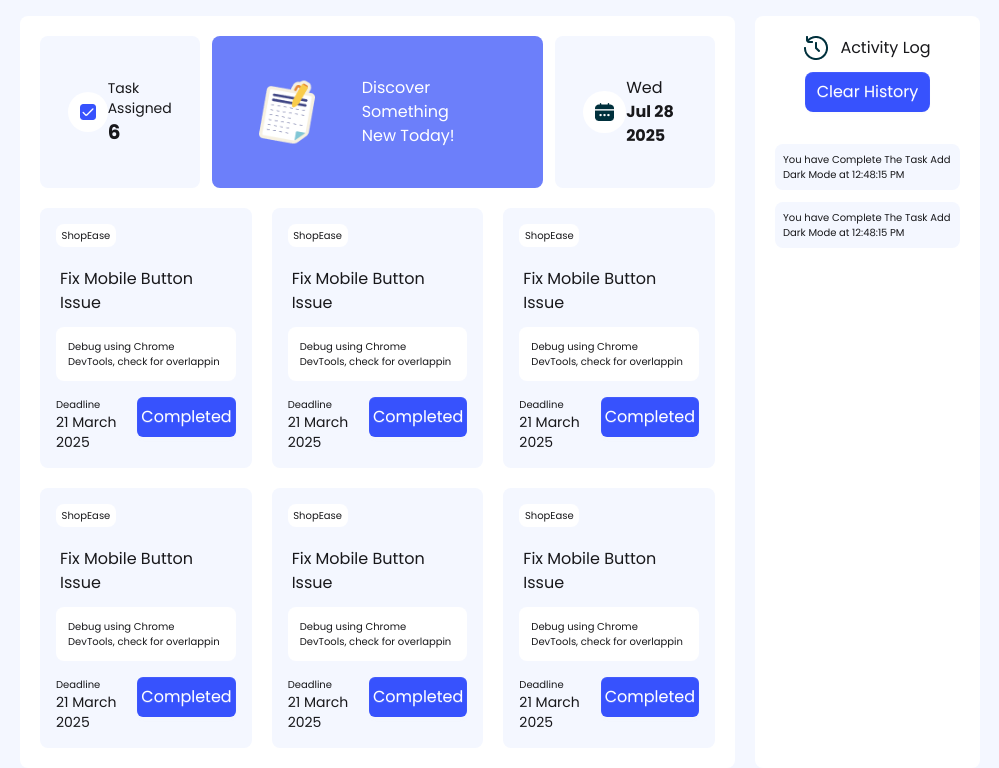
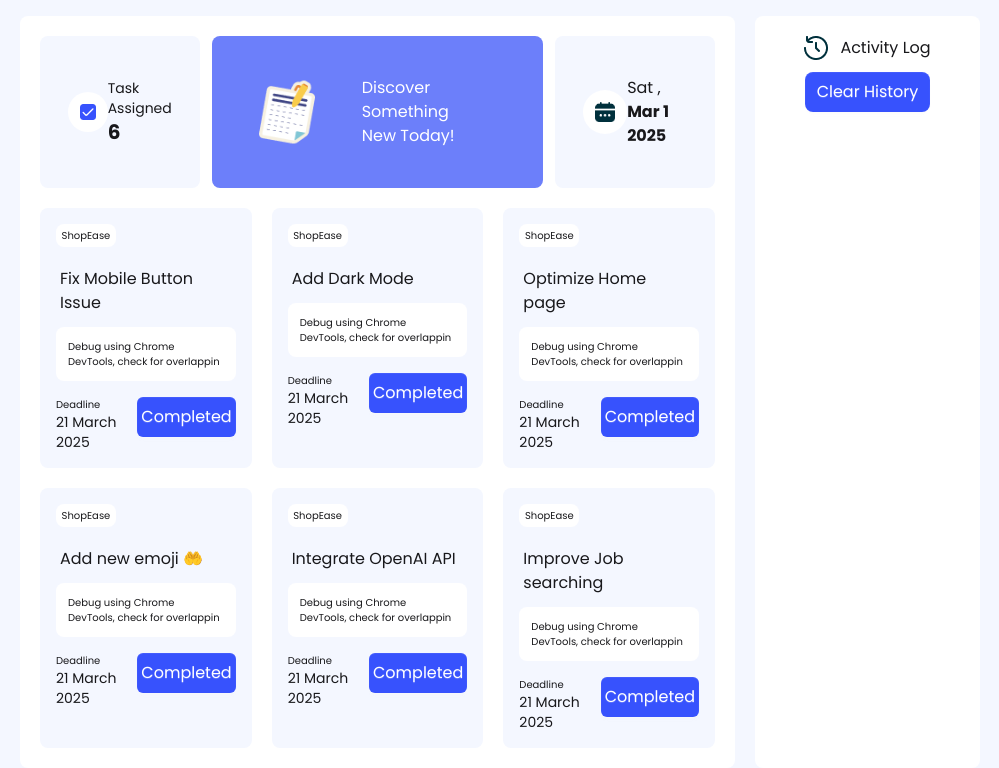
Before and after one commit to naifulnaife/Dev-Board, a plain HTML site: page index.html in a window 1280 px wide. Shown: the part 104-872 px from the top of the page, without its empty margins (140-1139 px from the left). Drawn offline with nearby package versions, Linux system fonts and the light colour scheme.

Commit message:
activity log part

```diff
--- a/index.html
+++ b/index.html
@@ -9,12 +9,15 @@
 <link href="https://fonts.googleapis.com/css2?family=Poppins:ital,wght@0,100;0,200;0,300;0,400;0,500;0,600;0,700;0,800;0,900;1,100;1,200;1,300;1,400;1,500;1,600;1,700;1,800;1,900&display=swap" rel="stylesheet">
     <script src="https://cdn.tailwindcss.com"></script>
 
+
+
     <style type="text/tailwindcss">
         .poppins-regular {
   font-family: "Poppins", sans-serif;
   font-weight: 400;
   font-style: normal;
 }
+
       </style>
 
     <link href="https://cdn.jsdelivr.net/npm/daisyui@5.0.0-beta.9/daisyui.css" rel="stylesheet" type="text/css" />
@@ -35,7 +38,7 @@
             </div>
             <div class="flex gap-10 items-center">
 
-                <div class="flex items-center gap-1 bg-[#F4F7FF] p-2 rounded-lg">
+                <div class="flex items-center gap-4 bg-[#F4F7FF] p-2 rounded-lg">
 
                     <div>
                         <img src="assets/checkbox.png" alt="">
@@ -83,7 +86,7 @@
 
                 <div class="flex items-center justify-between bg-[#F4F7FF] p-7 rounded-lg">
                     <div class="bg-white p-3 rounded-3xl"><img src="assets/calender.png" alt=""></div>
-                    <div>
+                    <div id="datetime">
                         <p>Wed</p>
                         <h1 class="font-bold text-md">Jul 28 2025</h1>
                     </div>
@@ -99,7 +102,9 @@
                     <p class="text-[10px]">ShopEase</p>
 
                 </div>
-                <h1 class="p-1 mb-2">Fix Mobile Button Issue </h1>
+                <div class="card">
+                    <h1 id="headline" class="p-1 mb-2">Fix Mobile Button Issue </h1>
+                </div>
 
                 <div class="bg-white p-3 rounded-lg mb-4">
                     <p class="text-[10px]">Debug using Chrome DevTools, check for overlappin</p>
@@ -110,7 +115,7 @@
 
                     <div>
                         <p class="text-[10px]">Deadline</p>
-                        <h1 class="text-sm">21 March 2025</h1>
+                        <h2 class="text-sm">21 March 2025</h2>
                     </div>
                     <div>
                         <button class="btn bg-[#3752FD] text-white p-1 rounded-md btn-task">Completed</button>
@@ -126,7 +131,7 @@
                 <p class="text-[10px]">ShopEase</p>
 
             </div>
-            <h1 class="p-1 mb-2">Fix Mobile Button Issue </h1>
+            <h1 id="headline" class="p-1 mb-2">Add Dark Mode</h1>
 
             <div class="bg-white p-3 rounded-lg mb-4">
                 <p class="text-[10px]">Debug using Chrome DevTools, check for overlappin</p>
@@ -137,7 +142,7 @@
 
                 <div>
                     <p class="text-[10px]">Deadline</p>
-                    <h1 class="text-sm">21 March 2025</h1>
+                    <h2 class="text-sm">21 March 2025</h2>
                 </div>
                 <div>
                     <button class="btn bg-[#3752FD] text-white p-1 rounded-md btn-task">Completed</button>
@@ -153,7 +158,7 @@
             <p class="text-[10px]">ShopEase</p>
 
         </div>
-        <h1 class="p-1 mb-2">Fix Mobile Button Issue </h1>
+        <h1 class="p-1 mb-2">Optimize  Home page </h1>
 
         <div class="bg-white p-3 rounded-lg mb-4">
             <p class="text-[10px]">Debug using Chrome DevTools, check for overlappin</p>
@@ -164,7 +169,7 @@
 
             <div>
                 <p class="text-[10px]">Deadline</p>
-                <h1 class="text-sm">21 March 2025</h1>
+                <h2 class="text-sm">21 March 2025</h2>
             </div>
             <div>
                 <button class="btn bg-[#3752FD] text-white p-1 rounded-md btn-task">Completed</button>
@@ -180,7 +185,7 @@
         <p class="text-[10px]">ShopEase</p>
 
     </div>
-    <h1 class="p-1 mb-2">Fix Mobile Button Issue </h1>
+    <h1 class="p-1 mb-2">Add new emoji 🤲</h1>
 
     <div class="bg-white p-3 rounded-lg mb-4">
         <p class="text-[10px]">Debug using Chrome DevTools, check for overlappin</p>
@@ -191,7 +196,7 @@
 
         <div>
             <p class="text-[10px]">Deadline</p>
-            <h1 class="text-sm">21 March 2025</h1>
+            <h2 class="text-sm">21 March 2025</h2>
         </div>
         <div>
             <button class="btn bg-[#3752FD] text-white p-1 rounded-md btn-task">Completed</button>
@@ -207,7 +212,7 @@
         <p class="text-[10px]">ShopEase</p>
 
     </div>
-    <h1 class="p-1 mb-2">Fix Mobile Button Issue </h1>
+    <h1 class="p-1 mb-2">Integrate OpenAI API </h1>
 
     <div class="bg-white p-3 rounded-lg mb-4">
         <p class="text-[10px]">Debug using Chrome DevTools, check for overlappin</p>
@@ -218,7 +223,7 @@
 
         <div>
             <p class="text-[10px]">Deadline</p>
-            <h1 class="text-sm">21 March 2025</h1>
+            <h2 class="text-sm">21 March 2025</h2>
         </div>
         <div>
             <button class="btn bg-[#3752FD] text-white p-1 rounded-md btn-task">Completed</button>
@@ -234,7 +239,7 @@
         <p class="text-[10px]">ShopEase</p>
 
     </div>
-    <h1 class="p-1 mb-2">Fix Mobile Button Issue </h1>
+    <h1 class="p-1 mb-2">Improve Job searching </h1>
 
     <div class="bg-white p-3 rounded-lg mb-4">
         <p class="text-[10px]">Debug using Chrome DevTools, check for overlappin</p>
@@ -245,7 +250,7 @@
 
         <div>
             <p class="text-[10px]">Deadline</p>
-            <h1 class="text-sm">21 March 2025</h1>
+            <h2 class="text-sm">21 March 2025</h2>
         </div>
         <div>
             <button class="btn bg-[#3752FD] text-white p-1 rounded-md btn-task">Completed</button>
@@ -273,16 +278,9 @@
         <button class="btn bg-[#3752FD] text-white p-3 rounded-lg mt-3 ">Clear History</button>
        </div>
 
-       <div class="text-[10px] my-8">
+       <div id="task-section" class="text-[10px] my-5">
 
-        <div class="bg-[#F4F7FF] p-2 rounded-lg">
-            <p>You have Complete The Task Add Dark Mode at 12:48:15 PM</p>
-            </div>
-            <div class="bg-[#F4F7FF] p-2 rounded-lg my-3">
-                <p>You have Complete The Task Add Dark Mode at 12:48:15 PM</p>
-            </div>
 
-       </div>
 
 
     </div>
@@ -294,6 +292,17 @@
 
 
     </main>
+    <script>
+        //window shifting
+document.getElementById('discover').addEventListener("click", function(event){
+    window.location.href="main.html"
+})
+
+
+
+
+
+    </script>
 <script src="js/utilities.js"></script>
 <script src="js/basic.js"></script>
 
--- a/js/basic.js
+++ b/js/basic.js
@@ -1,10 +0,0 @@
-//hand-cursor
-document.getElementById('discover').addEventListener("click", function(event){
-    window.location.href="./main.html"
-})
-
-
-document.getElementById('back-to-desk-btn').addEventListener("click", function(event) {
-        window.location.href ="./index.html"
-    })
-    cursorPointer("discover");
--- a/js/utilities.js
+++ b/js/utilities.js
@@ -1,23 +1,55 @@
+//couting task
 function countingTask(event){
+
+
+
 
         let taskNumber = document.getElementById("task-num");
         let taskCount = document.getElementById("task-count");
         let convertedNumber = parseInt(taskNumber.innerText);
         let convertedCount = parseInt(taskCount.innerText);
 
+        alert("Board updated successfully");
+        if (convertedNumber === 1) {
+            alert("Congrats!!!You have completed all the current tasks");
+        }
+
         if(!isNaN(convertedNumber) && !isNaN(convertedCount)){
             taskNumber.innerText = convertedNumber - 1;
             taskCount.innerText = convertedCount + 1;
         }
+
+        //Activity-Log section
+
+
+        let newdiv = document.createElement("div");
+
+        newdiv.innerHTML = `
+            <div class="text-[10px] bg-[#F4F7FF] p-2 rounded-lg my-2">
+            You have completed the task ${new Date().toLocaleString()}
+        </div>
+        `;
+
+
+        let parentElement = document.getElementById("task-section");
+
+        parentElement.appendChild(newdiv);
+
+
+        //button desabled
         let btn = event.target;
         btn.disabled = true;
         btn.style.backgroundColor = '#A1B9FF';
         btn.style.cursor = 'not-allowed';
     }
 
+
+
         document.querySelectorAll(".btn-task").forEach(button => {
             button.addEventListener("click",countingTask);
         });
+
+     //bg-color changing
 
 const colors = ["#FF5733", "#33FF57", "#3357FF", "#FFFF33", "#FF33FF", "#33FFFF", "#F1C40F", "#9B59B6"];
 
@@ -31,3 +63,22 @@ function countingTask(event){
 }
 
 document.getElementById("colorIcon").addEventListener("click", changeBackgroundColor);
+
+
+
+//update date-time
+
+function updateDateTime() {
+    const days = ["Sun", "Mon", "Tue", "Wed", "Thu", "Fri", "Sat"];
+    const months = ["Jan", "Feb", "Mar", "Apr", "May", "Jun", "Jul", "Aug", "Sep", "Oct", "Nov", "Dec"];
+
+    const currentDate = new Date();
+    const day = days[currentDate.getDay()];
+    const month = months[currentDate.getMonth()];
+    const date = currentDate.getDate();
+    const year = currentDate.getFullYear();
+
+    const formattedDate = `${day} ,<br><strong>${month} ${date} ${year}</strong>`;
+    document.getElementById("datetime").innerHTML = formattedDate;
+}
+updateDateTime();
--- a/main.html
+++ b/main.html
@@ -35,8 +35,8 @@
             </div>
 
 
-            <div>
-                <button id="back-to-desk-btn" class="btn bg-[#3752FD] rounded-lg p-3 text-white">Back to Desk</button>
+            <div id="back-to-desk-btn">
+                <button class="btn bg-[#3752FD] rounded-lg p-3 text-white">Back to Desk</button>
             </div>
 
         </nav>
@@ -100,5 +100,12 @@
             </div>
 
         </main>
+        <script>
+
+document.getElementById('back-to-desk-btn').addEventListener("click", function(event) {
+        window.location.href = "index.html";
+    });
+        </script>
+        <script src="js/utilities.js"></script>
         <script src="js/basic.js"></script>
 </body>
```
Lines whose indentation alone changed are shown as unchanged.
